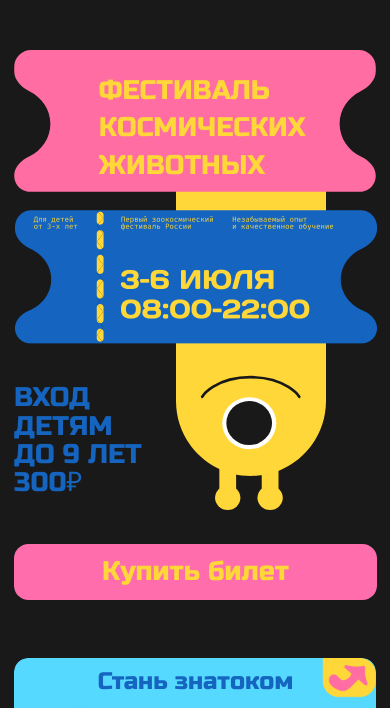
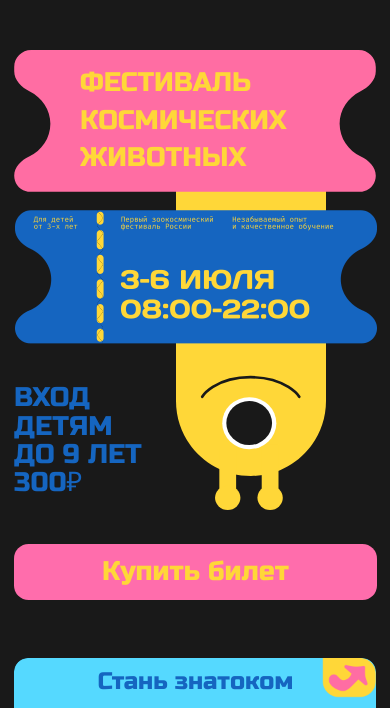
Before and after one commit to anechka505/4-module, a plain HTML site: page index.html in a window 390 px wide. Shown: the part 65-773 px from the top of the page. Drawn offline with Linux system fonts and the light colour scheme; a web font is replaced by a local one.

Commit message:
second commit
second

```diff
--- a/index.html
+++ b/index.html
@@ -41,12 +41,17 @@
         <div class="info-card__half info-card__half--left">
             <img class="info-card__bg" src="images/main-info-card-bg.svg" alt="">
             <span class="info-card__small info-card__small--left">Для&nbsp;детей<br>от&nbsp;3-х лет</span>
+            <!-- Копия пунктира внутри левой половины: clip-path зигзага показывает только её
+                 левую часть. При отрыве правой половины — остаётся на месте. -->
+            <div class="info-card__divider"></div>
         </div>
         <!-- Правая половина: при клике отрывается с лёгким поворотом. -->
         <div class="info-card__half info-card__half--right">
             <img class="info-card__bg" src="images/main-info-card-bg.svg" alt="">
             <span class="info-card__small info-card__small--mid">Первый зоокосмический<br>фестиваль России</span>
             <span class="info-card__small info-card__small--right">Незабываемый опыт<br>и&nbsp;качественное обучение</span>
+            <!-- Копия пунктира внутри правой половины: clip-path зигзага показывает её правую
+                 часть. При отрыве — едет вместе с правой половиной (билет рвётся по перфорации). -->
             <div class="info-card__divider"></div>
             <p class="info-card__date">3–6&nbsp;ИЮЛЯ</p>
             <p class="info-card__time">08:00–22:00</p>
@@ -57,7 +62,7 @@
     <!-- На мобайле текст разбит на 4 строки <br class="entry-fee__br">, как на фигме.
          На планшете и десктопе .entry-fee__br скрывается через display:none — текст
          собирается в одну строку как в тех макетах. -->
-    <p class="entry-fee">вход<br class="entry-fee__br">детям<br class="entry-fee__br">до&nbsp;9&nbsp;лет<br class="entry-fee__br">300₽</p>
+    <p class="entry-fee">вход<br class="entry-fee__br"> детям<br class="entry-fee__br"> до&nbsp;9&nbsp;лет<br class="entry-fee__br"> 300₽</p>
 
 
     <a class="buy-button" href="tickets.html">
--- a/javascript/main.js
+++ b/javascript/main.js
@@ -70,7 +70,7 @@ document.addEventListener('DOMContentLoaded', function () {
         var rightHalf = card.querySelector('.info-card__half--right');
         if (!leftHalf || !rightHalf) return;
 
-        var perforation = 16.74;
+        var perforation = 17.44;
         var amp = 0.6;
         var halfPeriod = 1.2;
         var height = 28.77;
--- a/stylesheets/adaptive.css
+++ b/stylesheets/adaptive.css
@@ -1926,21 +1926,27 @@
         z-index: 3 !important;
     }
 
-    /* Заголовок «ФЕСТИВАЛЬ КОСМИЧЕСКИХ ЖИВОТНЫХ» — Figma 56:102: x=80, y=129.68, 244×112,
-       fontSize 26.91, lineHeight ≈ 112.57/3/26.91 ≈ 1.40 (3 строки в плашке). */
+    /* Заголовок «ФЕСТИВАЛЬ КОСМИЧЕСКИХ ЖИВОТНЫХ» — Figma 56:102.
+       Центрируем по вертикали flex'ом внутри плашки (cap-height у Russo One не совпадает
+       с figma-меткой box height — фиксированный top давал визуальное смещение вниз). */
     .hero-plate__title {
         position: absolute !important;
-        top: 3.83vw !important;              /* (129.68-114.75) / 390 */
-        left: 16.92vw !important;            /* (79.98-14) / 390 */
-        right: auto !important;
-        width: 62.65vw !important;           /* 244.30 / 390 */
-        font-size: 6.90vw !important;        /* 26.91 / 390 */
-        line-height: 1.4 !important;         /* по фигме строки расставлены свободно */
+        inset: 0 !important;
+        top: 0 !important;
+        left: 0 !important;
+        right: 0 !important;
+        bottom: 0 !important;
+        display: flex !important;
+        flex-direction: column !important;
+        justify-content: center !important;
+        align-items: flex-start !important;
+        padding: 0 16.92vw 0 16.92vw !important;   /* левый край — как был (79.98-14)/390 */
+        font-size: 6.90vw !important;
+        line-height: 1.4 !important;
         color: var(--yellow) !important;
         text-align: left !important;
         text-transform: uppercase !important;
         margin: 0 !important;
-        padding: 0 !important;
     }
 
 
--- a/stylesheets/layout.css
+++ b/stylesheets/layout.css
@@ -1063,7 +1063,7 @@
 .page-main {
     position: relative;
     width: 100%;
-    min-height: 307vw;
+    min-height: 306.39vw;
     background-color: var(--dark);
     overflow-x: hidden;
 }
@@ -1182,12 +1182,12 @@
 }
 
 .info-card__half--left {
-    clip-path: inset(0 calc(100% - 16.74vw) 0 0);
+    clip-path: inset(0 calc(100% - 17.44vw) 0 0);
 }
 
 .info-card__half--right {
-    clip-path: inset(0 0 0 16.74vw);
-    transform-origin: 16.74vw 50%;
+    clip-path: inset(0 0 0 17.44vw);
+    transform-origin: 17.44vw 50%;
     transition: transform 0.5s cubic-bezier(0.34, 1.4, 0.64, 1);
 }
 
```
